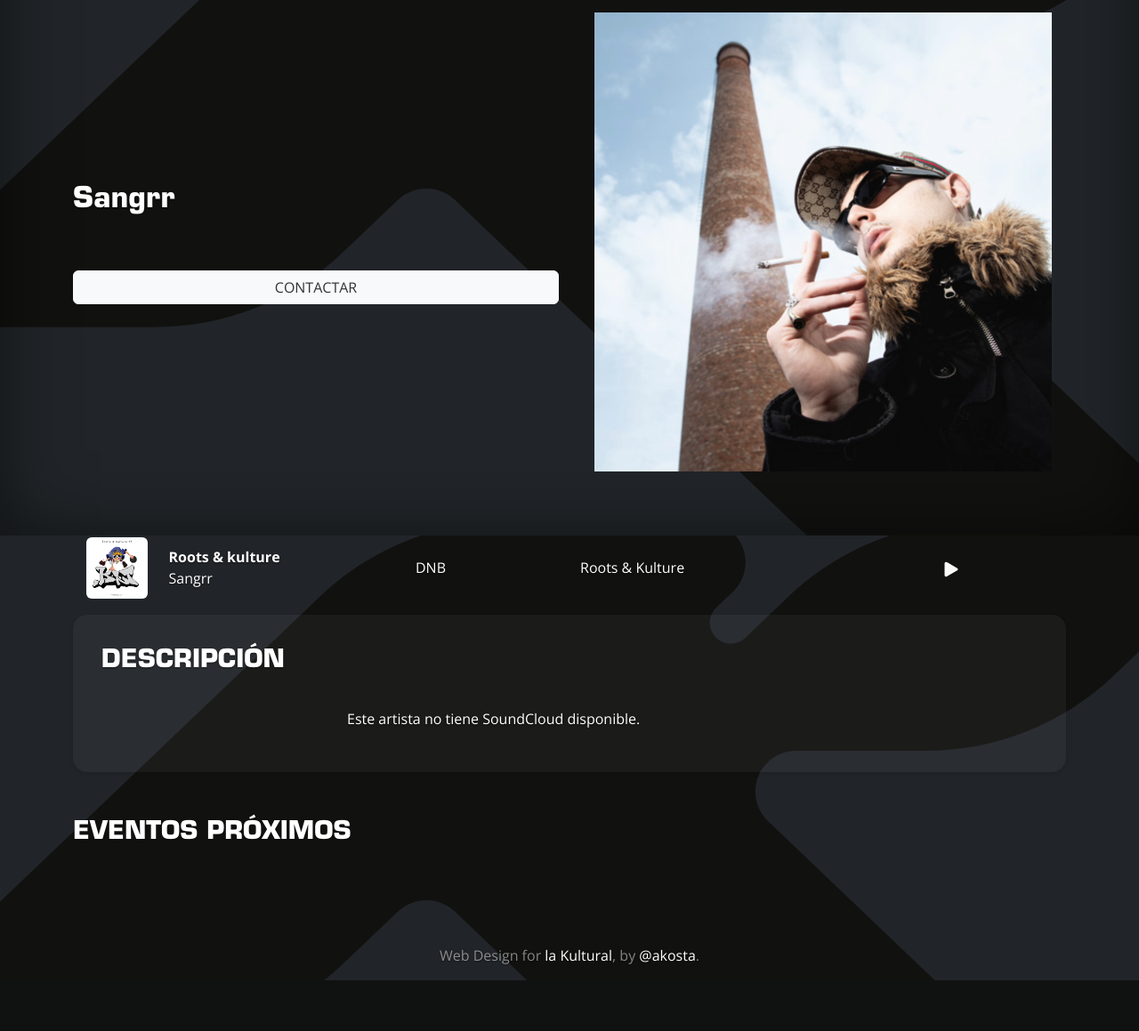
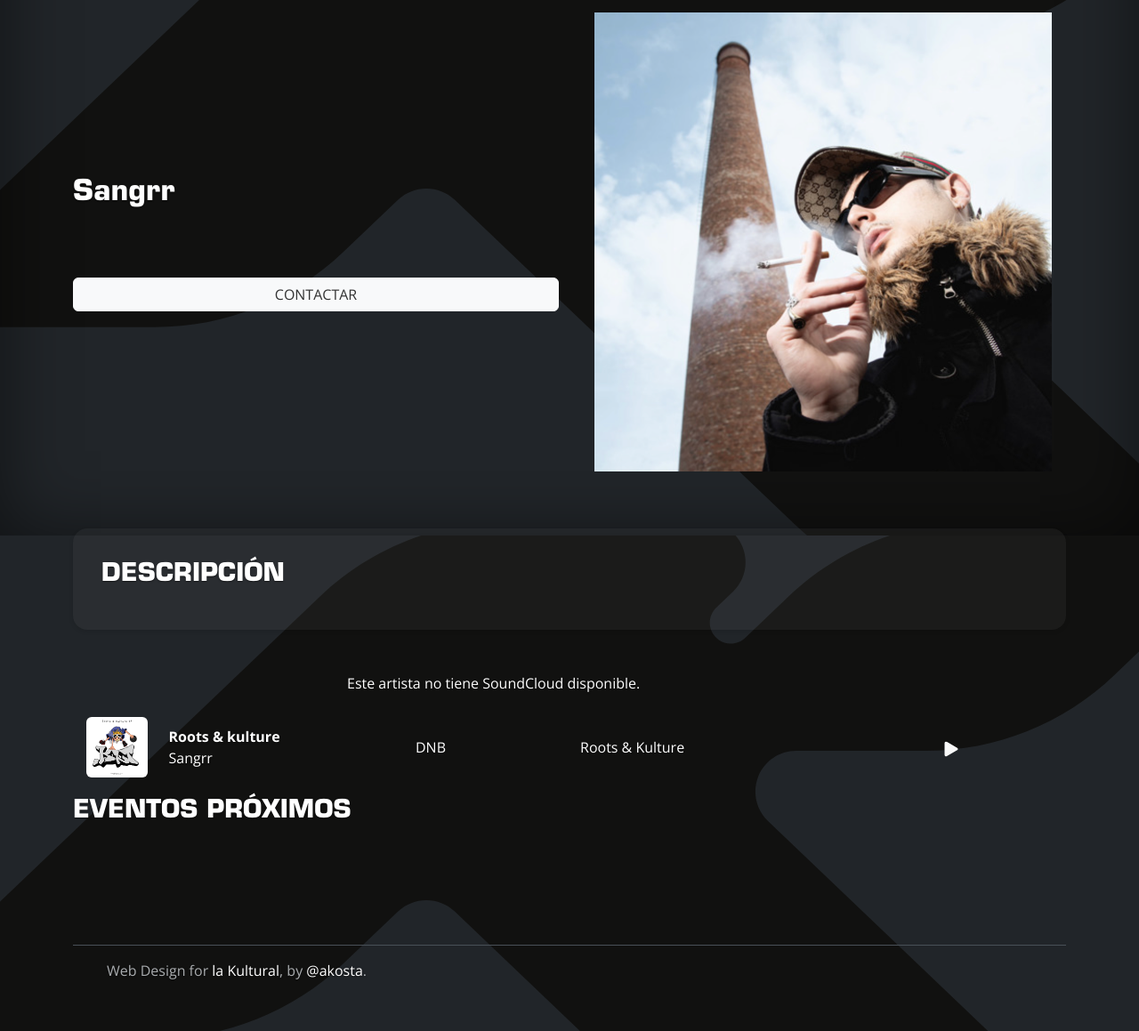
Before and after one commit to Arstac/kulturalweb, a Django app: page /booking/artista/5 in a window 1280 px wide. Shown: the part 198-1357 px from the top of the page at 89% size. Before the commit the page ends 1300 px from the top, so only its background shows below. Run offline with Django 4.2, Linux system fonts and the light colour scheme; data comes from the database, SQL or seed files in the repository; data that the repository does not hold is empty; some libraries are stand-ins or nearby versions.

Commit message:
Artista y Booking aparensa, footer actualitzat

```diff
--- a/booking/templates/booking/artista.html
+++ b/booking/templates/booking/artista.html
@@ -12,6 +12,7 @@
     <div class="row mb-5">
       <div class="col-lg-6 d-flex flex-column justify-content-center">
         <h2>{{ artista.nombre }}</h2>
+        <p>{{ artista.breve_descripcion }}</p>
         <p>{{ artista.contacto }}</p>
         {% if artista.telefono %}
           <p>Tel: {{ artista.telefono }}</p>
@@ -60,7 +61,6 @@
       </div>
     </div>
 
-    {% include 'booking/artist_music.html' %}
 
     <div class="col tarjeta-info mb-5">
       <!-- Descripción -->
@@ -68,6 +68,7 @@
           <div class="col">
           <h3 class="mb-3">DESCRIPCIÓN</h3>
           <p>{{ artista.descripcion }}</p>
+          </div>
       </div>
     </div>
 
@@ -80,7 +81,9 @@
         <p>Este artista no tiene SoundCloud disponible.</p>
       {% endif %}
     </div>
-    </div>
+
+
+    {% include 'booking/artist_music.html' %}
 
     <h3 class="mb-3">EVENTOS PRÓXIMOS</h3>
     {% include 'booking/artist_events.html' %}
--- a/booking/templates/booking/booking.html
+++ b/booking/templates/booking/booking.html
@@ -23,7 +23,7 @@
                 {% endif %}
                 <div class="card-body">
                     <h5 class="card-title">{{ artista.nombre }}</h5>
-                    <p class="card-text">{{ artista.contacto }}</p>
+                    <p class="card-text">{{ artista.breve_descripcion }}</p>
                 </div>
             </div>
             </a>
--- a/templates/footer.html
+++ b/templates/footer.html
@@ -1,5 +1,18 @@
 {% load static %}
 <!-- Footer-->
-<footer class="mt-auto text-white-50">
-    <p>Web Design for <a href="https://getbootstrap.com/" class="text-white">la Kultural</a>, by <a href="#" class="text-white">@akosta</a>.</p>
+<div class="container">
+  <footer class="d-flex flex-wrap justify-content-between align-items-center py-3 my-4 border-top">
+    <div class="col-md-4 d-flex align-items-center">
+      <a href="/" class="mb-3 me-2 mb-md-0 text-muted text-decoration-none lh-1">
+        <svg class="bi" width="30" height="24"><use xlink:href="#bootstrap"></use></svg>
+      </a>
+      <span class="mb-3 mb-md-0 text-muted"> <p>Web Design for <a href="https://getbootstrap.com/" class="text-white">la Kultural</a>, by <a href="#" class="text-white">@akosta</a>.</p></span>
+    </div>
+
+    <ul class="nav col-md-4 justify-content-end list-unstyled d-flex">
+      <li class="ms-3"><a class="text-muted" href="#"><svg class="bi" width="24" height="24"><use xlink:href="#twitter"></use></svg></a></li>
+      <li class="ms-3"><a class="text-muted" href="#"><svg class="bi" width="24" height="24"><use xlink:href="#instagram"></use></svg></a></li>
+      <li class="ms-3"><a class="text-muted" href="#"><svg class="bi" width="24" height="24"><use xlink:href="#facebook"></use></svg></a></li>
+    </ul>
   </footer>
+</div>
```
Lines whose indentation alone changed are shown as unchanged.
